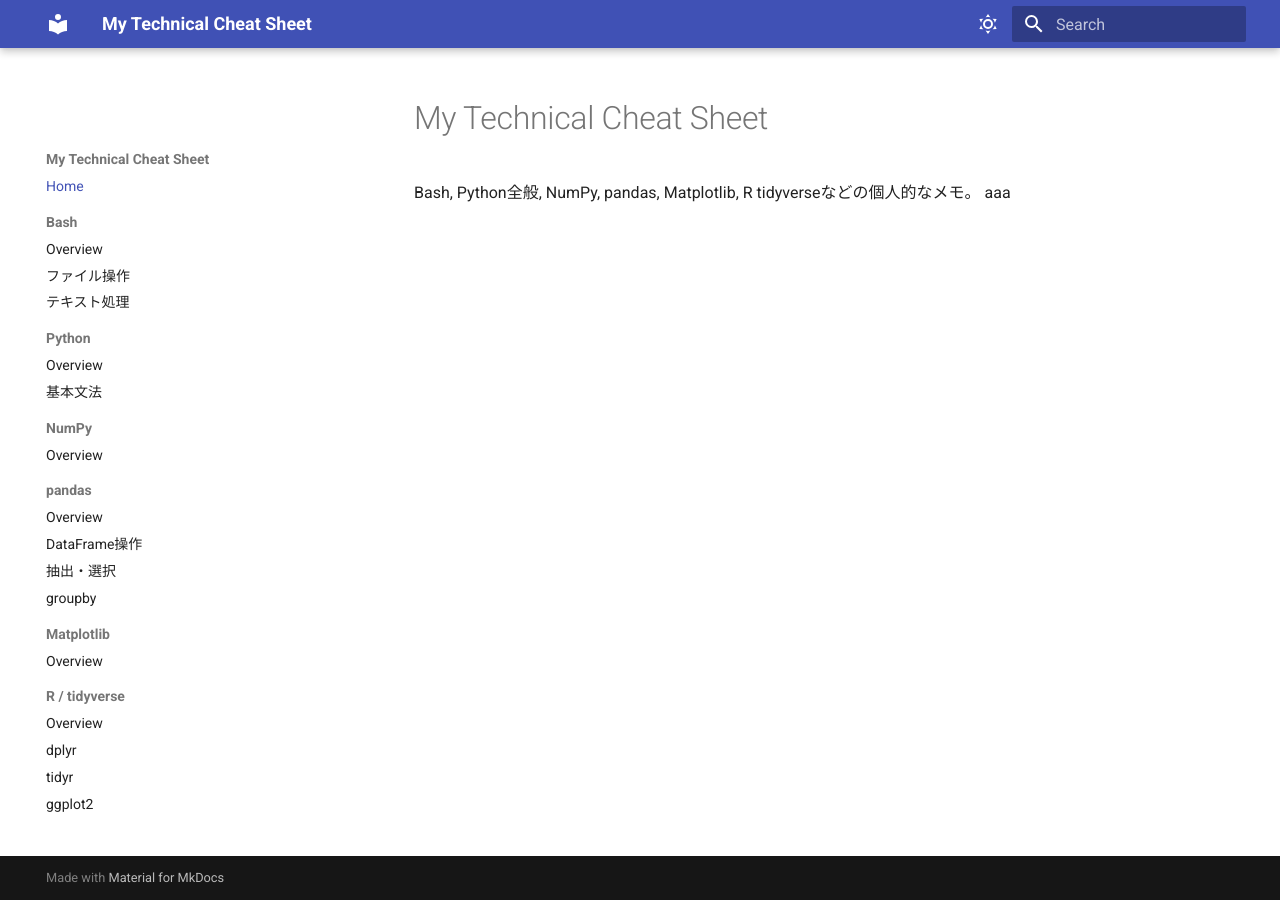
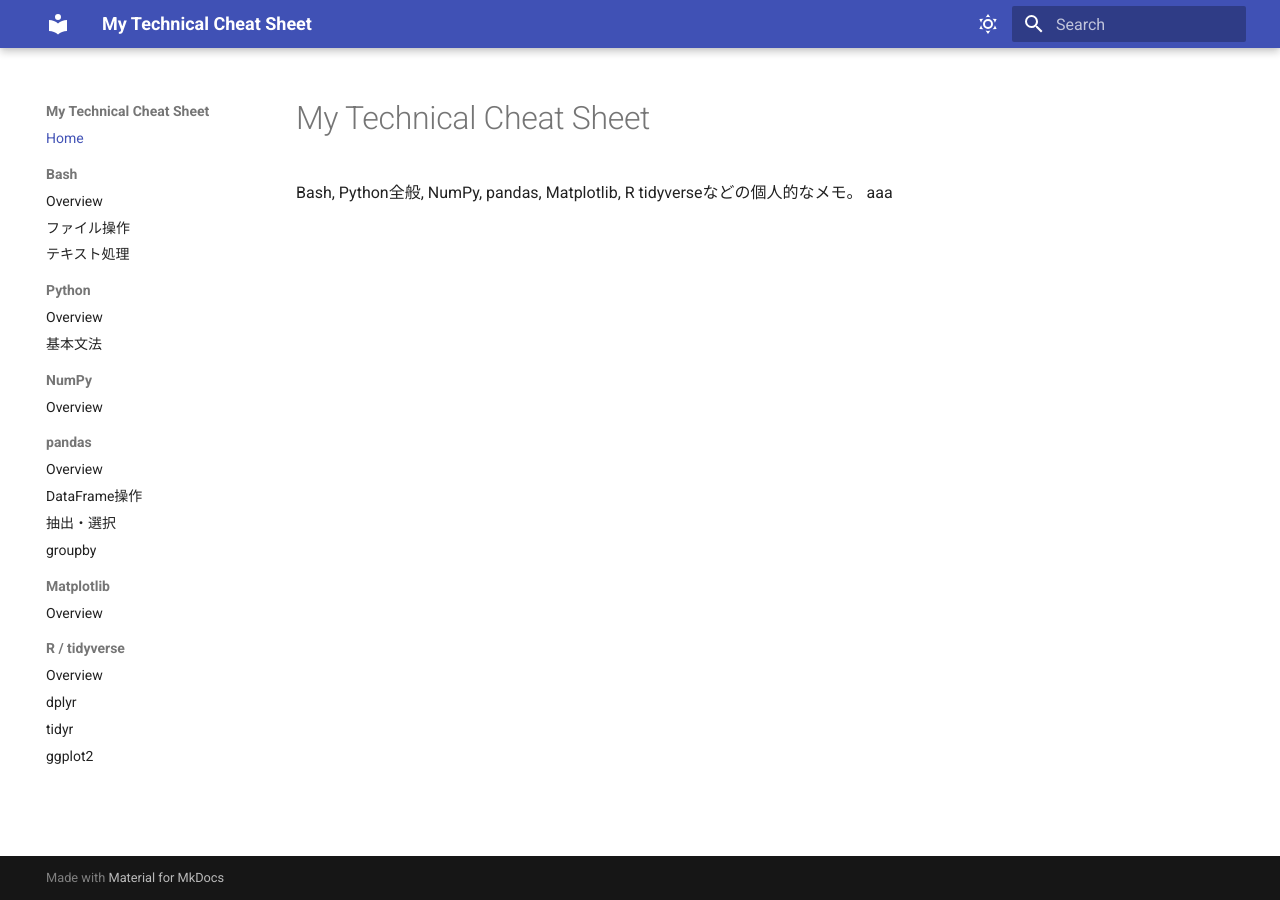
Before and after one commit to aki0214/aki0214.github.io, an MkDocs documentation site: the page built from docs/index.md, in a window 1280 px wide. Built offline with MkDocs 1.6.1 and Material for MkDocs 9.7.7, drawn with Linux system fonts in a browser that asks for light colours.

Commit message:
comment out js

```diff
--- a/mkdocs.yml
+++ b/mkdocs.yml
@@ -35,11 +35,11 @@ markdown_extensions:
       permalink: true
       toc_depth: 2
 
-extra_css:
-  - stylesheets/extra.css
+# extra_css:
+#   - stylesheets/extra.css
 
-extra_javascript:
-  - javascripts/resize-sidebar.js
+# extra_javascript:
+#   - javascripts/resize-sidebar.js
 
 nav:
   - Home: index.md
```
